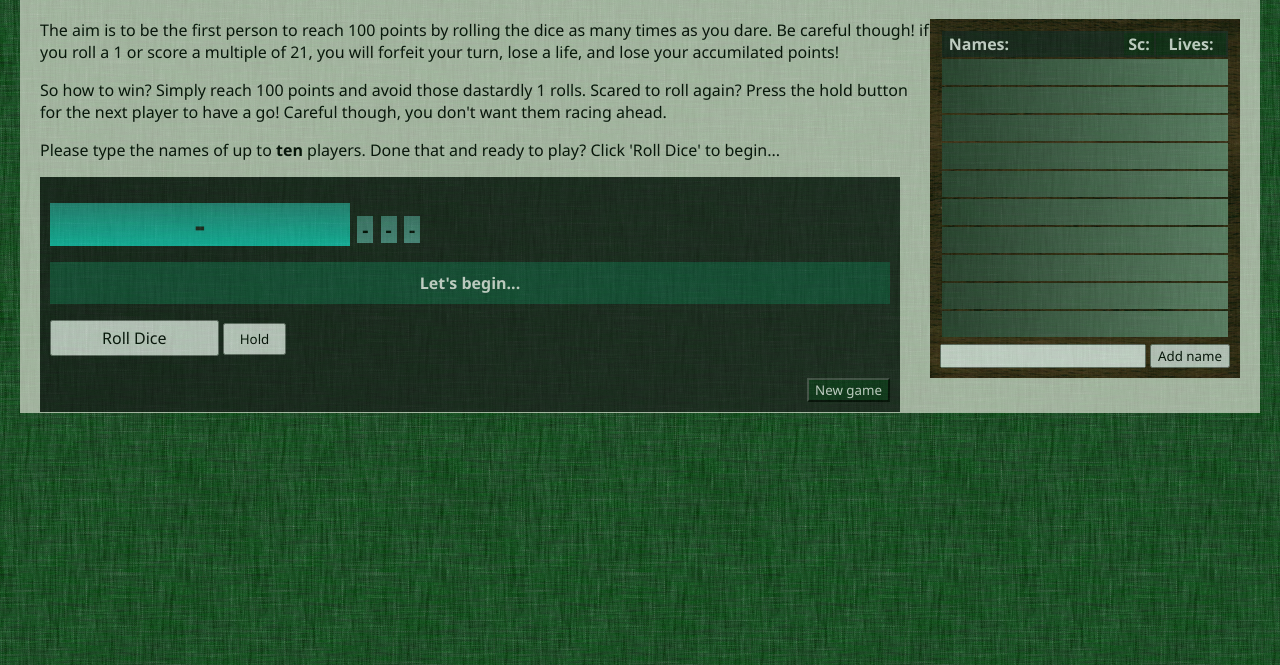
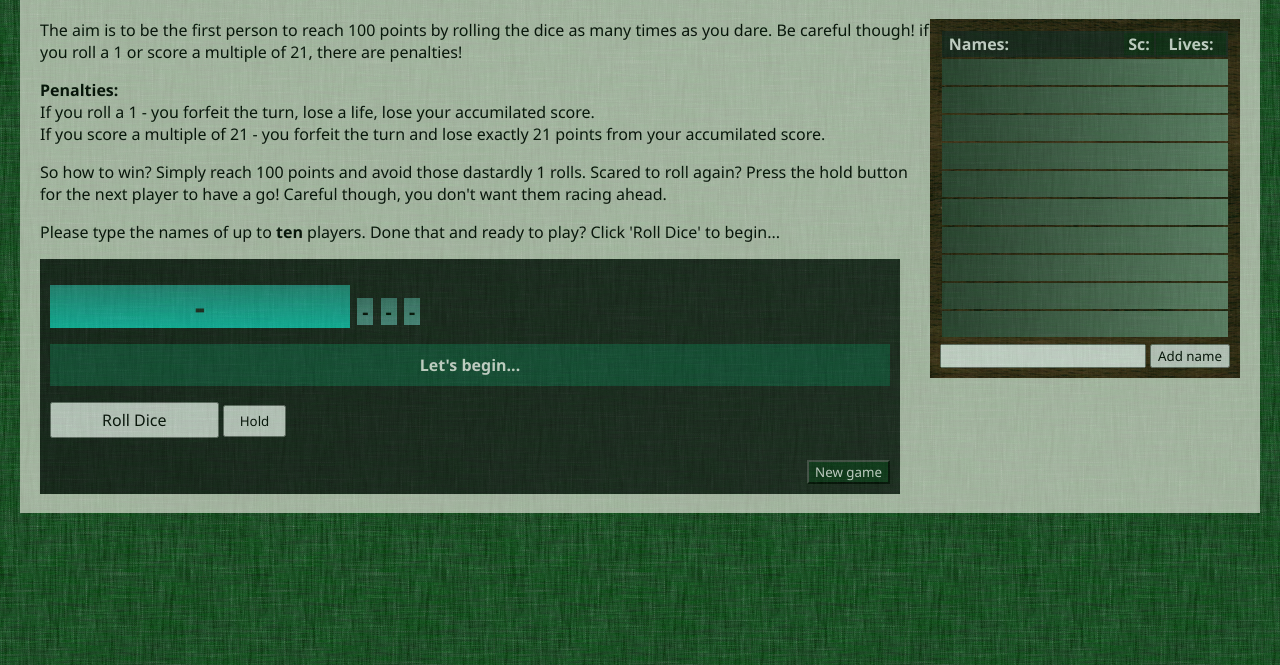
Before and after one commit to kurtischamberlain/dice_game_cn, a plain HTML site: page index.html in a window 1280 px wide. Shown: the part 135-800 px from the top of the page. Drawn offline with Linux system fonts and the light colour scheme.

Commit message:
I'm sure I said I was gonna stop updating tonight

```diff
--- a/index.html
+++ b/index.html
@@ -49,7 +49,9 @@
 
         </div> <!-- End player table -->
 
-            <p>The aim is to be the first person to reach 100 points by rolling the dice as many times as you dare. Be careful though! if you roll a 1 or score a multiple of 21, you will forfeit your turn, lose a life, and lose your accumilated points!</p>
+            <p>The aim is to be the first person to reach 100 points by rolling the dice as many times as you dare. Be careful though! if you roll a 1 or score a multiple of 21, there are penalties!</p>
+            <p><b>Penalties:</b> <br />If you roll a 1 - you forfeit the turn, lose a life, lose your accumilated score.</br >
+            If you score a multiple of 21 - you forfeit the turn and lose exactly 21 points from your accumilated score. </p>
             <p>So how to win? Simply reach 100 points and avoid  those dastardly 1 rolls. Scared to roll again? Press the hold button for the next player to have a go! Careful though, you don't want them racing ahead. </p>
 
 
@@ -243,9 +245,7 @@
 
 
             } else if (checkFor21Variable % 21 == 0 && player_score != 0) { // Checks if score is divisible by 21
-                player_score[indexCount] = 0;
-                player_lives[indexCount] -= 1;
-
+                player_score[indexCount] -= 21;
 
 
                 next_turn_check();
--- a/stylesheet/stylesheet_main.css
+++ b/stylesheet/stylesheet_main.css
@@ -19,7 +19,7 @@ body {
     padding: 20px;
     margin: auto;
     clear: both;
-    min-height: 500px;
+    min-height: 600px;
 }
 
 #GameWrapper h1 {
```
